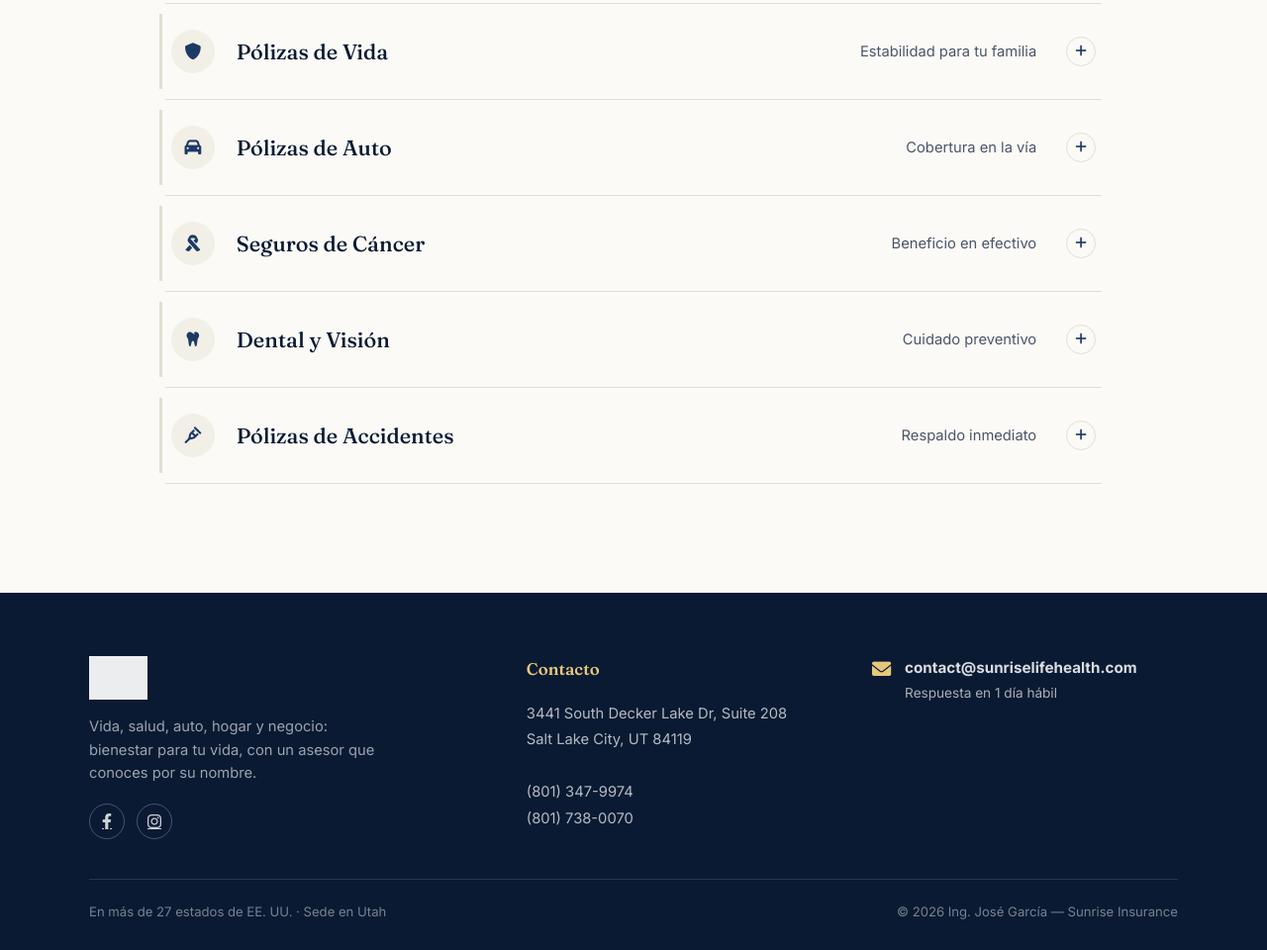
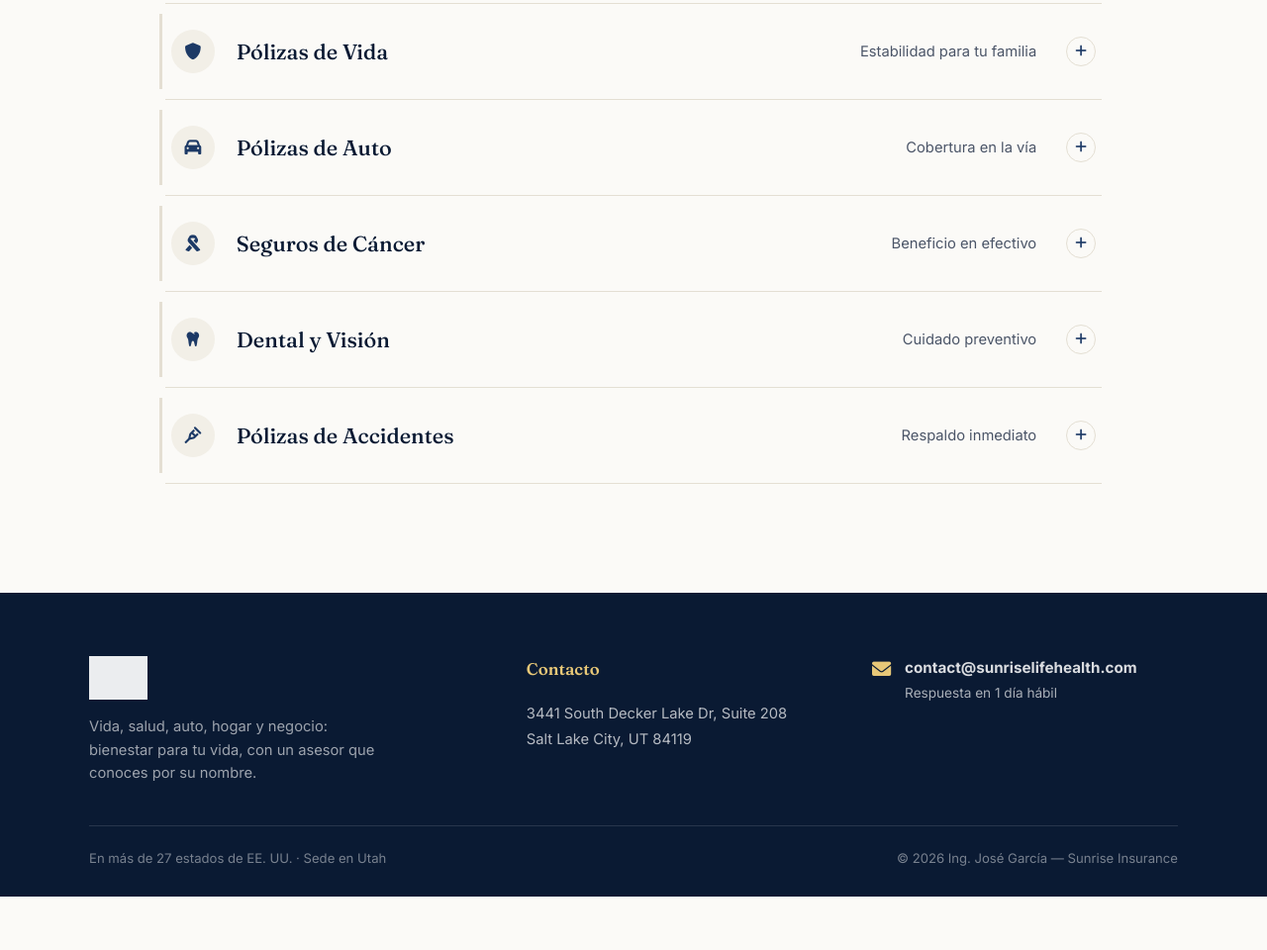
Before and after one commit to cyberenterados/OchebrokersInsurances, a plain HTML site: page index.html in a window 1280 px wide. Shown: the part 1244-2204 px from the top of the page at 99% size. After the commit the page ends 2150 px from the top, so only its background shows below. Drawn offline with Linux system fonts and the light colour scheme; grey boxes are pictures that could not be loaded.

Commit message:
cargando numero whatsapp correcto, otras etiquetas

```diff
--- a/index.html
+++ b/index.html
@@ -107,7 +107,7 @@
                 <p class="hero-desc">Cada persona y cada familia tiene necesidades distintas cuando se trata de proteger su salud, su patrimonio y su tranquilidad financiera. Te ayudo a encontrar la cobertura correcta, sin letra pequeña.</p>
                 <div class="hero-actions">
                     <a href="#servicios" class="btn btn-gold">Conoce los servicios</a>
-                    <a href="https://wa.me/1234567890" target="_blank" class="btn btn-ghost">
+                    <a href="https://wa.me/05491127991009" target="_blank" class="btn btn-ghost">
                         <i class="fab fa-whatsapp"></i> Escríbeme por WhatsApp
                     </a>
                 </div>
@@ -283,18 +283,16 @@
             <div class="footer-brand">
                 <img src="https://raw.githubusercontent.com/cyberenterados/OchebrokersInsurances/refs/heads/main/img/Logo2.png" alt="Sunrise Insurance" class="logo">
                 <p>Vida, salud, auto, hogar y negocio: bienestar para tu vida, con un asesor que conoces por su nombre.</p>
-                <div class="social-row">
+                <!--<div class="social-row">
                     <a href="#" aria-label="Facebook"><i class="fab fa-facebook-f"></i></a>
                     <a href="#" aria-label="Instagram"><i class="fab fa-instagram"></i></a>
-                </div>
+                </div>-->
             </div>
             <div class="footer-col">
                 <h4>Contacto</h4>
                 <address>
                     3441 South Decker Lake Dr, Suite 208<br>
                     Salt Lake City, UT 84119<br><br>
-                    (801) 347-9974<br>
-                    (801) 738-0070
                 </address>
             </div>
             <div class="trust-item">
```
